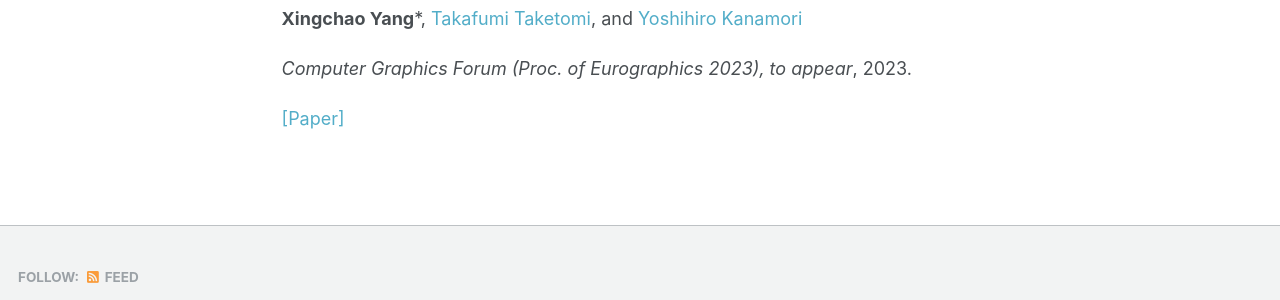
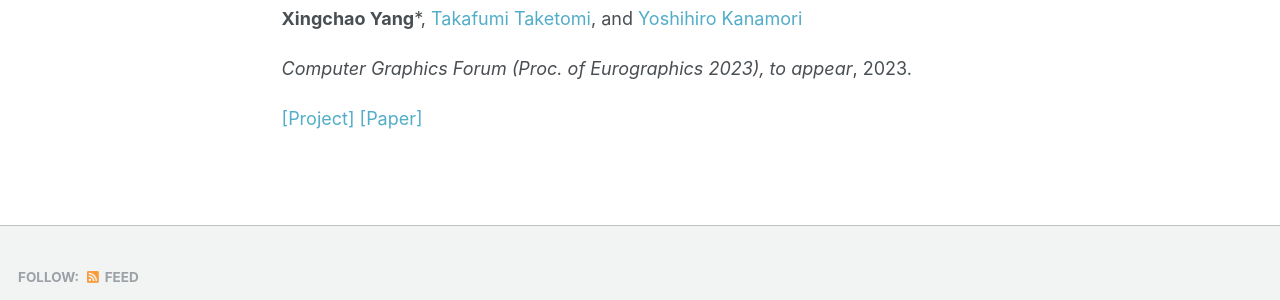
Before and after one commit to YangXingchao/yangxingchao.github.io, a Jekyll site: the page built from _pages/collection-archive.html, in a window 1280 px wide and 900 px high, scrolled down 958 px. Shown: the part 546-846 px from the top of the window. Built offline with Jekyll 4.4.1, drawn with Linux system fonts in a browser that asks for light colours.

Commit message:
add project page

```diff
--- a/_includes/archive-single.html
+++ b/_includes/archive-single.html
@@ -54,13 +54,23 @@
          <p class="page__date"><strong><i class="fa fa-fw fa-calendar" aria-hidden="true"></i> {{ site.data.ui-text[site.locale].date_label | default: "Published:" }}</strong> <time datetime="{{ post.date | default: "1900-01-01" | date_to_xmlschema }}">{{ post.date | default: "1900-01-01" | date: "%B %d, %Y" }}</time></p>
         {% endif %}
 
-    {% if post.citation and post.paperurl %}
+      {% if post.projecturl and post.paperurl%}
+        <p><a href=" {{ post.projecturl }} ">[Project]</a> <a href=" {{ post.paperurl }} ">[Paper]</a></p>
+      {% elsif post.projecturl %}
+        <p><a href=" {{ post.projecturl }} ">[Project]</a></p>
+      {% elsif post.paperurl %}
+        <p><a href=" {{ post.paperurl }} ">[Paper]</a></p>
+      {% endif %}
+
+    <!-- {% if post.citation and post.paperurl%}
       <p>{{ post.citation }} <a href="{{ post.paperurl }}"><u>{{ post.paperurl }}</u></a></p>
     {% elsif post.citation %}
       <p>{{ post.citation }} </p>
     {% elsif post.paperurl %}
       <p><a href=" {{ post.paperurl }} ">[Paper]</a></p>
-    {% endif %}
+    {% endif %} -->
+
+
 
   </article>
 </div>
```
Also changed, not shown: _publications/journal/2023-EG-makeup-extraction.md (+1 -0 lines).
